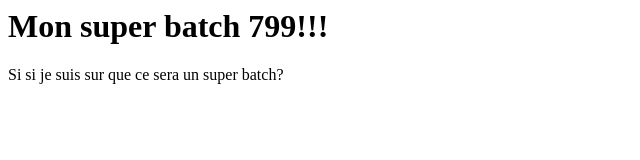
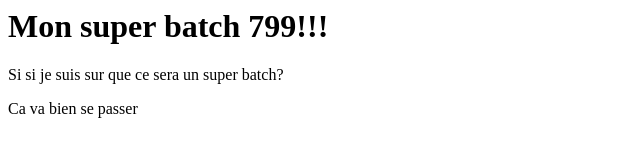
Before and after one commit to Joz84/setup_799, a plain HTML site: page index.html in a window 1280 px wide. Shown: the whole page, without its empty margins (0-640 px from the left). Drawn offline with Linux system fonts and the light colour scheme.

Commit message:
add style

```diff
--- a/index.html
+++ b/index.html
@@ -1,2 +1,3 @@
 <h1>Mon super batch 799!!!</h1>
 <p>Si si je suis sur que ce sera un super batch?</p>
+<p>Ca va bien se passer</p>
```
Also changed, not shown: stylesheet.css (added).
